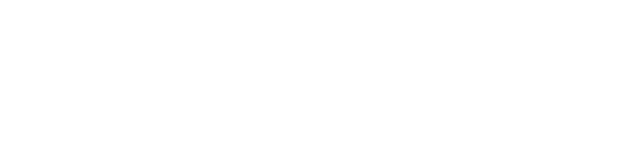
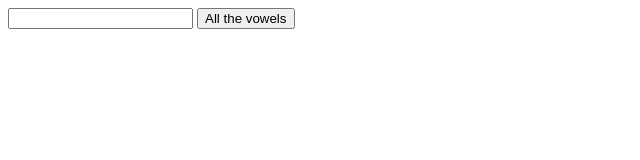
Before and after one commit to Ileenfdz/JS-Ejercicios-doc, a plain HTML site: page index.html in a window 1280 px wide. Shown: the whole page, without its empty margins (0-640 px from the left). Drawn offline with Linux system fonts and the light colour scheme.

Commit message:
Added exercise 11

```diff
--- a/index.html
+++ b/index.html
@@ -53,6 +53,12 @@
             <input type="text" id="phrase">
             <button id="btnInputCountVowels">All the vowels</button>
         </div> -->
+
+        <div id="divHowManyVowels">
+            <input type="text" id="phrase">
+            <button id="btnInputHowManyVowels">All the vowels</button>
+            <ul class="ulHowManyVowels"></ul>
+        </div>
     </main>
     <script src="./scripts/index.js" type="module"></script>
 </body>
--- a/scripts/index.js
+++ b/scripts/index.js
@@ -8,6 +8,7 @@
 // import { getVowel } from './modules/getVowelA8.js';
 // import { getAllVowels } from './modules/getAllVowels9.js';
 // import { countAllVowels } from './modules/countAllVowels10.js';
+// import { countHowManyVowels } from './modules/howManyVowels11.js';
 
 // const btnInputsSum = document.getElementById('btnInputsSum');
 // const btnInputsGreater = document.getElementById('btnInputsGreaterThan');
@@ -16,6 +17,7 @@
 // const btnInputPhrase = document.getElementById('btnInputPhrase');
 // const btnInputPhrase = document.getElementById('btnInputPhrase');
 // const btnInputCountVowels = document.getElementById('btnInputCountVowels');
+// const btnInputHowManyVowels = document.getElementById('btnInputHowManyVowels');
 
 export function app(){
     // welcome();
@@ -32,3 +34,4 @@ app();
 // btnInputPhrase.addEventListener('click', getVowel);
 // btnInputPhrase.addEventListener('click', getAllVowels);
 // btnInputCountVowels.addEventListener('click', countAllVowels);
+// btnInputHowManyVowels.addEventListener('click', countHowManyVowels);
```
Also changed, not shown: scripts/modules/howManyVowels11.js (added, +33 -0 lines), 1 other file.
